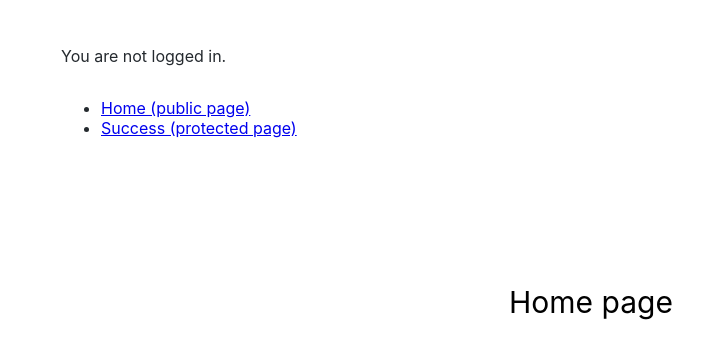
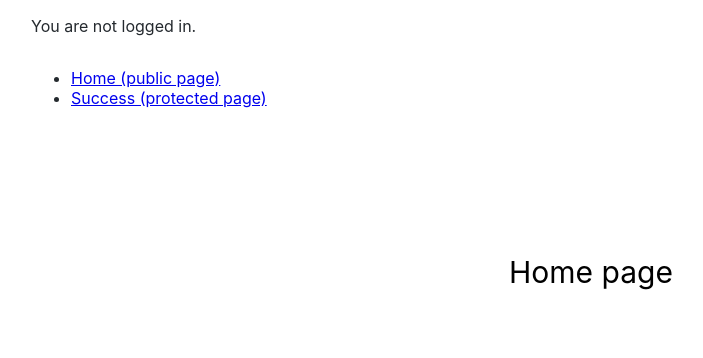
Before and after one commit to alanreidt/sign-in-app, a React (Create React App) app: page / in a window 1280 px wide. Shown: the top 358 px of the page, without its empty margins (49-752 px from the left). Built offline with nearby package versions, Linux system fonts and the light colour scheme.

Commit message:
Remove Container component's padding (closes #66)

```diff
--- a/src/components/Container.js
+++ b/src/components/Container.js
@@ -9,7 +9,6 @@ export default styled.div`
     width: 100%;
     max-width: ${maxWidth}px;
     margin: 0 auto;
-    padding: ${maxWidth ? '30px' : ''};
 
     box-sizing: border-box;
   `}
```
